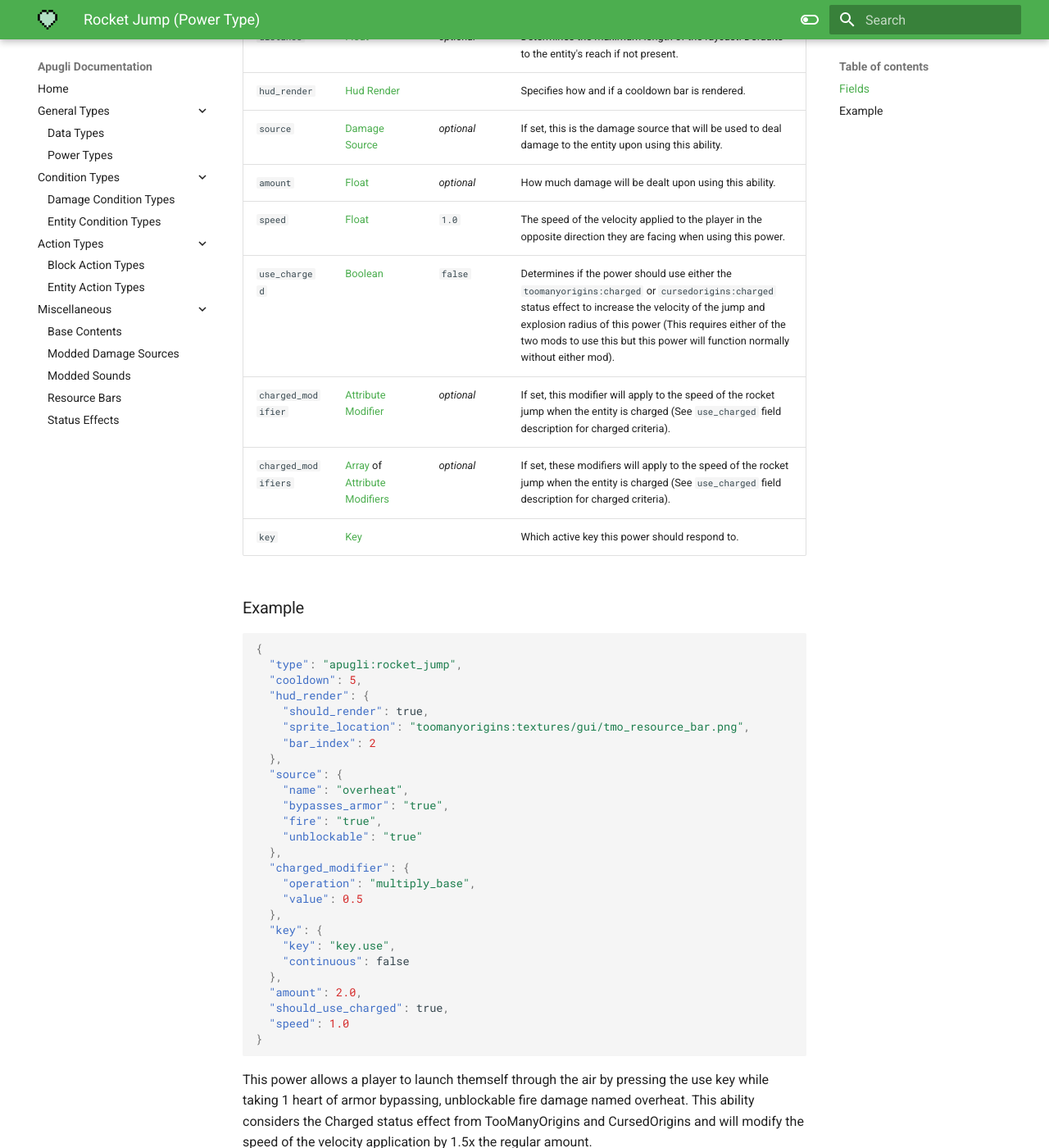
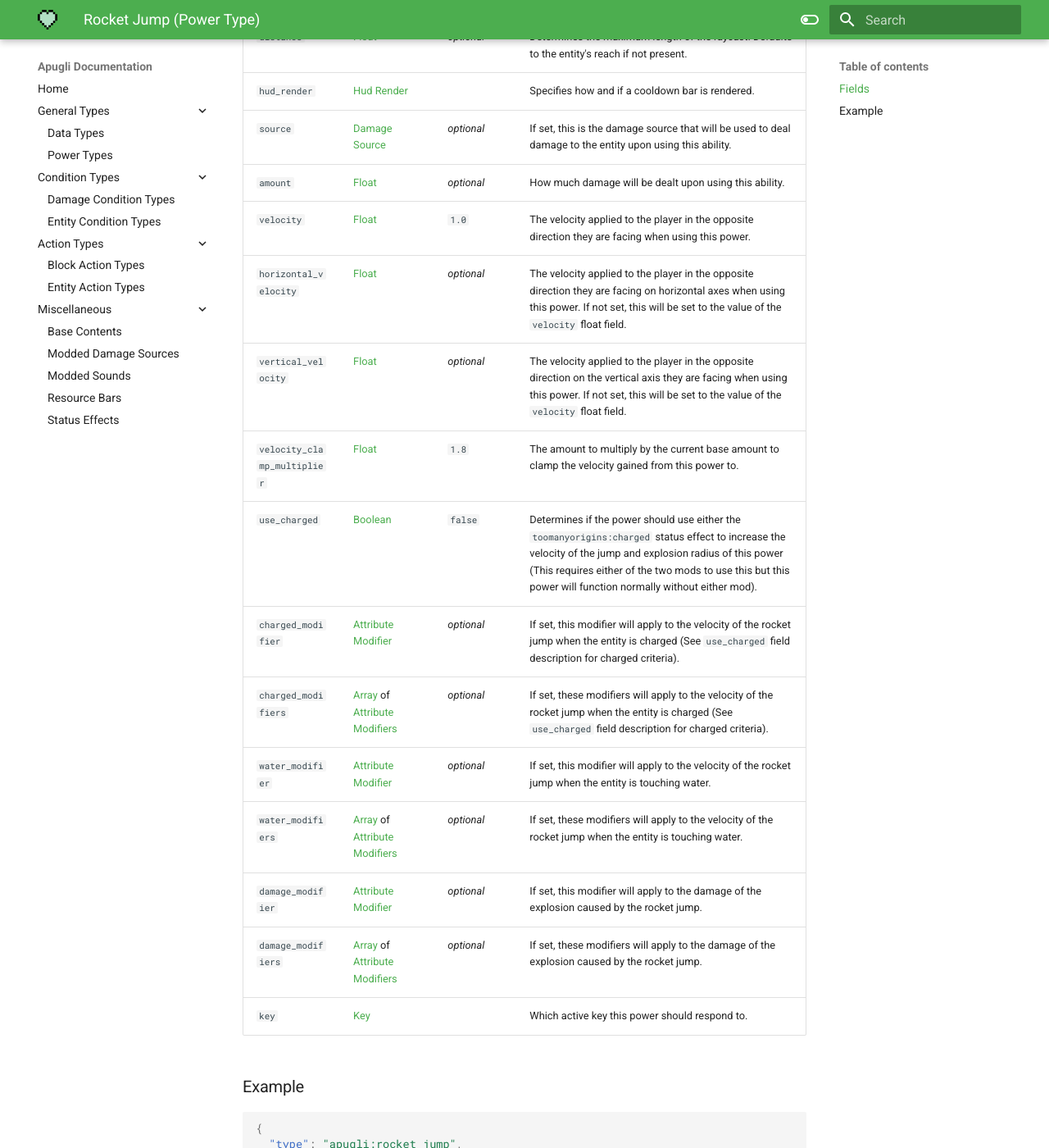
Before and after one commit to MerchantPug/apugli-docs, an MkDocs documentation site: the page built from docs/types/power_types/rocket_jump.md, in a window 1280 px wide and 1400 px high, scrolled down 481 px. Shown: the whole window at 82% size. Built offline with MkDocs 1.6.1 and Material for MkDocs 9.7.7, drawn with Linux system fonts in a browser that asks for light colours.

Commit message:
Update docs
- Remove CursedOrigins pages as the mod is no longer being updated.
- Add tag related pages.
- Update `rocket_jump.md`
- Update `hostile.md`

````diff
--- a/docs/types/power_types/rocket_jump.md
+++ b/docs/types/power_types/rocket_jump.md
@@ -20,10 +20,17 @@ Field  | Type | Default | Description
 `hud_render` | [Hud Render](https://origins.readthedocs.io/en/latest/types/data_types/hud_render/) |  | Specifies how and if a cooldown bar is rendered.
 `source` | [Damage Source](https://origins.readthedocs.io/en/latest/types/data_types/damage_source/) | *optional* | If set, this is the damage source that will be used to deal damage to the entity upon using this ability.
 `amount` | [Float](https://origins.readthedocs.io/en/latest/types/data_types/float/) | *optional*| How much damage will be dealt upon using this ability.
-`speed` | [Float](https://origins.readthedocs.io/en/latest/types/data_types/float/) | `1.0` | The speed of the velocity applied to the player in the opposite direction they are facing when using this power.
-`use_charged` | [Boolean](https://origins.readthedocs.io/en/latest/types/data_types/boolean/) | `false` | Determines if the power should use either the `toomanyorigins:charged` or `cursedorigins:charged` status effect to increase the velocity of the jump and explosion radius of this power (This requires either of the two mods to use this but this power will function normally without either mod).
-`charged_modifier` | [Attribute Modifier](https://origins.readthedocs.io/en/latest/types/data_types/attribute_modifier/) | *optional* | If set, this modifier will apply to the speed of the rocket jump when the entity is charged (See `use_charged` field description for charged criteria).
-`charged_modifiers` | [Array](https://origins.readthedocs.io/en/latest/types/data_types/array/) of [Attribute Modifiers](https://origins.readthedocs.io/en/latest/types/data_types/attribute_modifier/) | *optional* | If set, these modifiers will apply to the speed of the rocket jump when the entity is charged (See `use_charged` field description for charged criteria).
+`velocity` | [Float](https://origins.readthedocs.io/en/latest/types/data_types/float/) | `1.0` | The velocity applied to the player in the opposite direction they are facing when using this power.
+`horizontal_velocity` | [Float](https://origins.readthedocs.io/en/latest/types/data_types/float/) | *optional* | The velocity applied to the player in the opposite direction they are facing on horizontal axes when using this power. If not set, this will be set to the value of the `velocity` float field.
+`vertical_velocity` | [Float](https://origins.readthedocs.io/en/latest/types/data_types/float/) | *optional* | The velocity applied to the player in the opposite direction on the vertical axis they are facing when using this power. If not set, this will be set to the value of the `velocity` float field.
+`velocity_clamp_multiplier` | [Float](https://origins.readthedocs.io/en/latest/types/data_types/float/) | `1.8` | The amount to multiply by the current base amount to clamp the velocity gained from this power to.
+`use_charged` | [Boolean](https://origins.readthedocs.io/en/latest/types/data_types/boolean/) | `false` | Determines if the power should use either the `toomanyorigins:charged` status effect to increase the velocity of the jump and explosion radius of this power (This requires either of the two mods to use this but this power will function normally without either mod).
+`charged_modifier` | [Attribute Modifier](https://origins.readthedocs.io/en/latest/types/data_types/attribute_modifier/) | *optional* | If set, this modifier will apply to the velocity of the rocket jump when the entity is charged (See `use_charged` field description for charged criteria).
+`charged_modifiers` | [Array](https://origins.readthedocs.io/en/latest/types/data_types/array/) of [Attribute Modifiers](https://origins.readthedocs.io/en/latest/types/data_types/attribute_modifier/) | *optional* | If set, these modifiers will apply to the velocity of the rocket jump when the entity is charged (See `use_charged` field description for charged criteria).
+`water_modifier` | [Attribute Modifier](https://origins.readthedocs.io/en/latest/types/data_types/attribute_modifier/) | *optional* | If set, this modifier will apply to the velocity of the rocket jump when the entity is touching water.
+`water_modifiers` | [Array](https://origins.readthedocs.io/en/latest/types/data_types/array/) of [Attribute Modifiers](https://origins.readthedocs.io/en/latest/types/data_types/attribute_modifier/) | *optional* | If set, these modifiers will apply to the velocity of the rocket jump when the entity is touching water.
+`damage_modifier` | [Attribute Modifier](https://origins.readthedocs.io/en/latest/types/data_types/attribute_modifier/) | *optional* | If set, this modifier will apply to the damage of the explosion caused by the rocket jump.
+`damage_modifiers` | [Array](https://origins.readthedocs.io/en/latest/types/data_types/array/) of [Attribute Modifiers](https://origins.readthedocs.io/en/latest/types/data_types/attribute_modifier/) | *optional* | If set, these modifiers will apply to the damage of the explosion caused by the rocket jump.
 `key` | [Key](https://origins.readthedocs.io/en/latest/types/data_types/key/) | | Which active key this power should respond to.
 
 ### Example
@@ -52,7 +59,7 @@ Field  | Type | Default | Description
   },
   "amount": 2.0,
   "should_use_charged": true,
-  "speed": 1.0
+  "velocity": 1.0
 }
 ```
 This power allows a player to launch themself through the air by pressing the use key while taking 1 heart of armor bypassing, unblockable fire damage named overheat. This ability considers the Charged status effect from TooManyOrigins and CursedOrigins and will modify the speed of the velocity application by 1.5x the regular amount.
````
Also changed, not shown: docs/index.md (+0 -6 lines), docs/misc/base_contents.md (+3 -2 lines), docs/misc/base_contents/tags.md (added, +17 -0 lines), docs/misc/base_contents/tags/block/lightable.md (added, +19 -0 lines), docs/misc/base_contents/tags/item/carrots.md (added, +15 -0 lines), docs/misc/base_contents/tags/item/crop_seeds.md (added, +17 -0 lines), docs/misc/base_contents/tags/item/ignore_head_slot.md (added, +15 -0 lines), docs/misc/base_contents/tags/item/stem_seeds.md (added, +15 -0 lines), docs/misc/effects.md (+1 -4 lines), docs/misc/effects/charged_co.md (deleted, +0 -11 lines), docs/types/entity_condition_types.md (+2 -1 lines), docs/types/entity_condition_types/hostile.md (added, +23 -0 lines), docs/misc/effects/charged.md (renamed from docs/misc/effects/charged_tmo.md).
